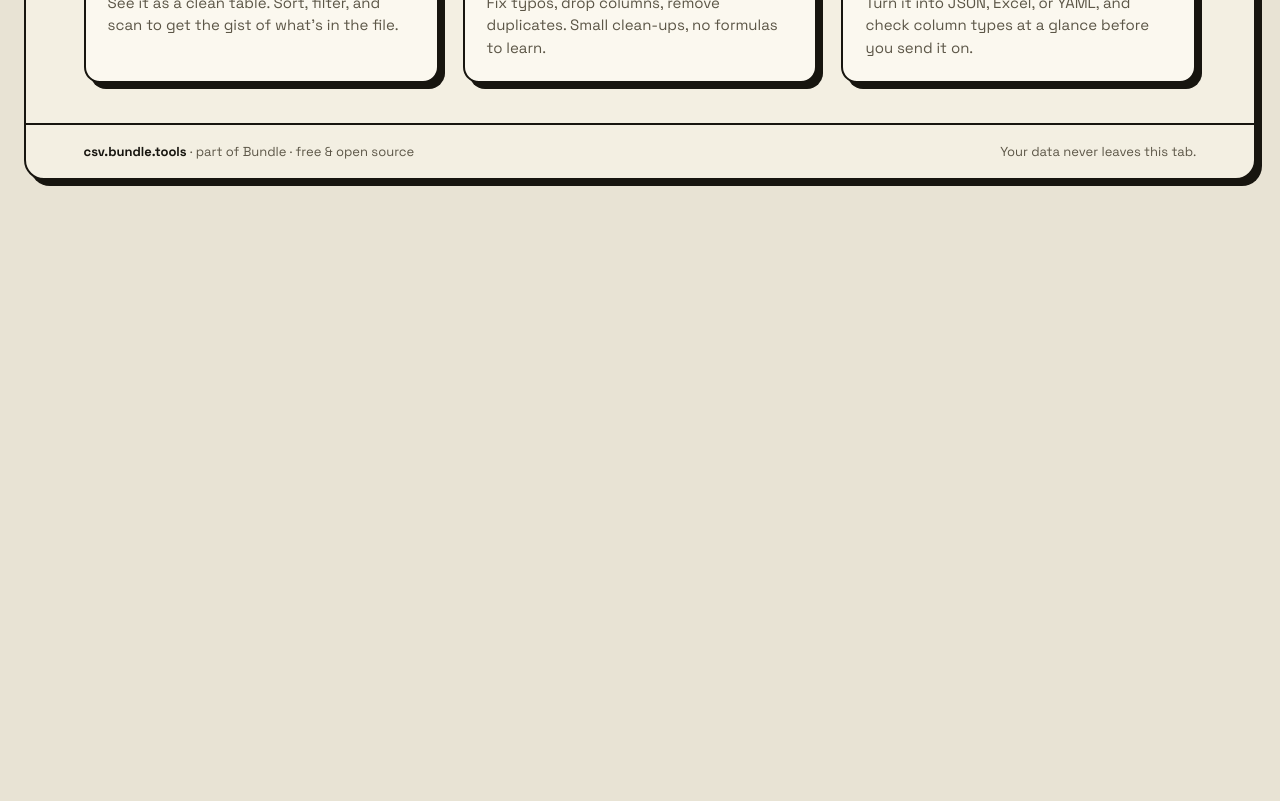
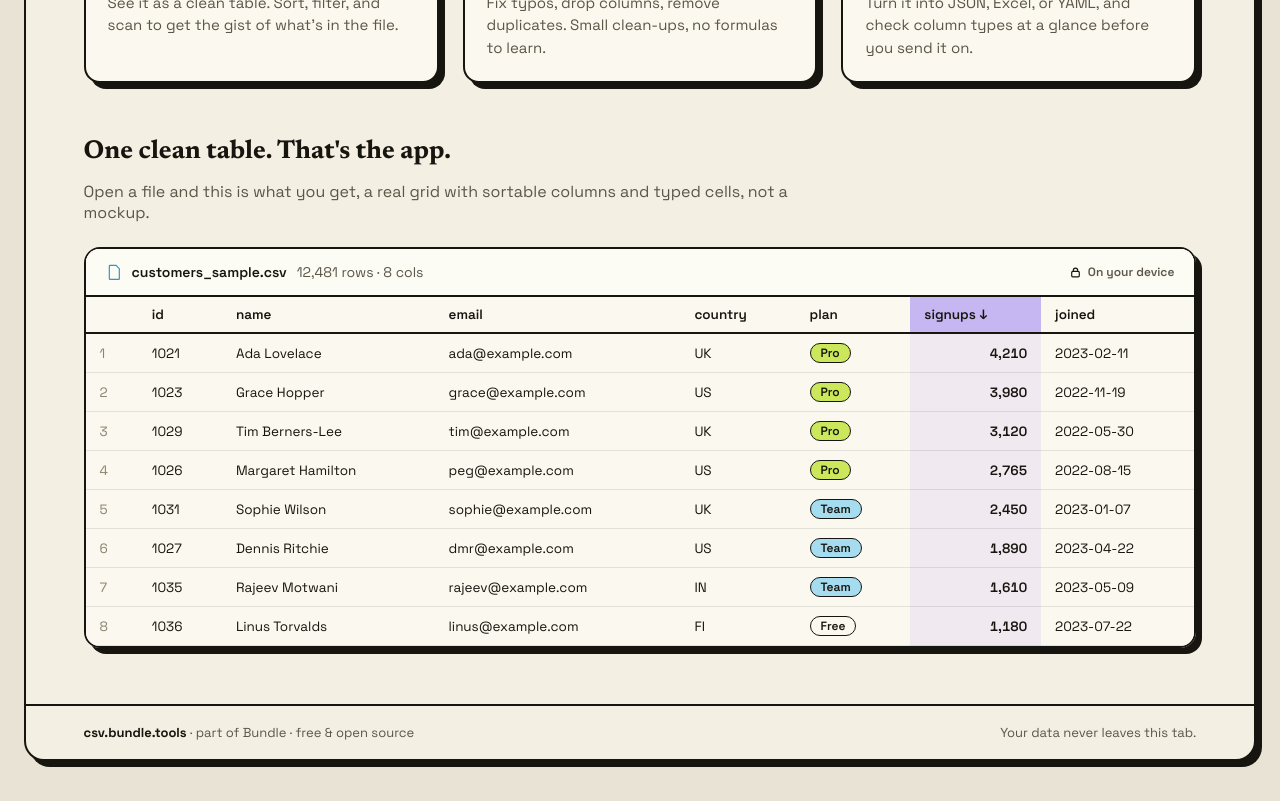
Before and after one commit to 3141roy/csv-tools, a SvelteKit app: page / in a window 1280 px wide. Shown: the part 940-1741 px from the top of the page. Before the commit the page ends 1160 px from the top, so only its background shows below. Built offline with nearby package versions, Linux system fonts and the light colour scheme.

Commit message:
Add preview to homepage

```diff
--- a/src/routes/+page.svelte
+++ b/src/routes/+page.svelte
@@ -157,6 +157,82 @@
 				<h3>Convert</h3>
 				<p>Turn it into JSON, Excel, or YAML, and check column types at a glance before you send it on.</p>
 			</article>
+		</div>
+	</section>
+
+	<!-- PREVIEW -->
+	<section class="preview-section">
+		<div class="section-head">
+			<h2>One clean table. That's the app.</h2>
+		</div>
+		<p class="section-lede">
+			Open a file and this is what you get, a real grid with sortable columns and typed
+			cells, not a mockup.
+		</p>
+
+		<div class="preview-frame">
+			<div class="preview-inner">
+			<div class="preview-filebar">
+				<div class="preview-file">
+					<svg width="16" height="16" viewBox="0 0 24 24" fill="none">
+						<path
+							d="M6 2h9l5 5v15a1 1 0 0 1-1 1H6a1 1 0 0 1-1-1V3a1 1 0 0 1 1-1z"
+							stroke="var(--sky-d)"
+							stroke-width="1.8"
+						/>
+					</svg>
+					<span class="preview-filename">customers_sample.csv</span>
+					<span class="preview-meta">12,481 rows · 8 cols</span>
+				</div>
+				<span class="privacy-note-sm">
+					<svg width="13" height="13" viewBox="0 0 24 24" fill="none">
+						<rect x="5" y="10" width="14" height="10" rx="2" stroke="var(--ink)" stroke-width="2.2" />
+						<path d="M8 10V8a4 4 0 0 1 8 0v2" stroke="var(--ink)" stroke-width="2.2" />
+					</svg>
+					On your device
+				</span>
+			</div>
+
+			<div class="preview-table-wrap">
+				<table class="preview-table">
+					<thead>
+						<tr>
+							<th></th>
+							<th>id</th>
+							<th>name</th>
+							<th>email</th>
+							<th>country</th>
+							<th>plan</th>
+							<th class="sorted">signups ↓</th>
+							<th>joined</th>
+						</tr>
+					</thead>
+					<tbody>
+						{#each [
+							{ id: 1021, name: 'Ada Lovelace', email: 'ada@example.com', country: 'UK', plan: 'Pro', signups: '4,210', joined: '2023-02-11' },
+							{ id: 1023, name: 'Grace Hopper', email: 'grace@example.com', country: 'US', plan: 'Pro', signups: '3,980', joined: '2022-11-19' },
+							{ id: 1029, name: 'Tim Berners-Lee', email: 'tim@example.com', country: 'UK', plan: 'Pro', signups: '3,120', joined: '2022-05-30' },
+							{ id: 1026, name: 'Margaret Hamilton', email: 'peg@example.com', country: 'US', plan: 'Pro', signups: '2,765', joined: '2022-08-15' },
+							{ id: 1031, name: 'Sophie Wilson', email: 'sophie@example.com', country: 'UK', plan: 'Team', signups: '2,450', joined: '2023-01-07' },
+							{ id: 1027, name: 'Dennis Ritchie', email: 'dmr@example.com', country: 'US', plan: 'Team', signups: '1,890', joined: '2023-04-22' },
+							{ id: 1035, name: 'Rajeev Motwani', email: 'rajeev@example.com', country: 'IN', plan: 'Team', signups: '1,610', joined: '2023-05-09' },
+							{ id: 1036, name: 'Linus Torvalds', email: 'linus@example.com', country: 'FI', plan: 'Free', signups: '1,180', joined: '2023-07-22' }
+						] as row, i (row.id)}
+							<tr>
+								<td class="row-num">{i + 1}</td>
+								<td>{row.id}</td>
+								<td>{row.name}</td>
+								<td>{row.email}</td>
+								<td>{row.country}</td>
+								<td><span class="plan-chip {row.plan.toLowerCase()}">{row.plan}</span></td>
+								<td class="sorted numeric">{row.signups}</td>
+								<td>{row.joined}</td>
+							</tr>
+						{/each}
+					</tbody>
+				</table>
+			</div>
+		</div>
 		</div>
 	</section>
 
@@ -472,6 +548,117 @@
 		margin: 0;
 	}
 
+	/* PREVIEW */
+	.preview-section {
+		padding: 16px clamp(20px, 4.5vw, 64px) 56px;
+	}
+	.section-lede {
+		font-size: 16px;
+		color: var(--ink-2);
+		max-width: 720px;
+		margin: 0 0 24px;
+	}
+	.preview-frame {
+		position: relative;
+		border: var(--border-w) solid var(--ink);
+		border-radius: 16px;
+		box-shadow: var(--shadow-hard-lg);
+	}
+	/* Its own layer, radius/overflow separate from .preview-frame, so the
+	   handwritten badge can sit above the frame's top edge without the
+	   frame's own corner-clipping cutting it off. */
+	.preview-inner {
+		background: var(--panel);
+		border-radius: 13.5px;
+		overflow: hidden;
+	}
+	.preview-filebar {
+		display: flex;
+		align-items: center;
+		justify-content: space-between;
+		gap: 16px;
+		padding: 14px 20px;
+		border-bottom: var(--border-w) solid var(--ink);
+		background: var(--panel-2);
+		flex-wrap: wrap;
+	}
+	.preview-file {
+		display: flex;
+		align-items: center;
+		gap: 10px;
+		font-size: 14px;
+	}
+	.preview-filename {
+		font-weight: 600;
+		color: var(--ink);
+	}
+	.preview-meta {
+		color: var(--ink-2);
+	}
+	.privacy-note-sm {
+		display: flex;
+		align-items: center;
+		gap: 6px;
+		font-size: 12px;
+		font-weight: 600;
+		color: var(--ink-2);
+	}
+	.preview-table-wrap {
+		overflow-x: auto;
+	}
+	.preview-table {
+		width: 100%;
+		border-collapse: collapse;
+		font-size: 13.5px;
+		white-space: nowrap;
+	}
+	.preview-table th,
+	.preview-table td {
+		padding: 9px 14px;
+		text-align: left;
+	}
+	.preview-table thead th {
+		border-bottom: var(--border-w) solid var(--ink);
+		font-weight: 600;
+	}
+	.preview-table tbody td {
+		border-bottom: 1px solid var(--hairline);
+	}
+	.preview-table th.sorted {
+		background: var(--lav);
+		color: var(--ink-on-accent);
+	}
+	.preview-table td.sorted {
+		background: rgba(198, 183, 242, 0.22);
+	}
+	.preview-table td.numeric {
+		text-align: right;
+		font-variant-numeric: tabular-nums;
+		font-weight: 600;
+	}
+	.row-num {
+		color: var(--ink-3);
+	}
+	.plan-chip {
+		display: inline-block;
+		font-size: 12px;
+		font-weight: 600;
+		border: 1.4px solid var(--ink);
+		border-radius: 999px;
+		padding: 1px 10px;
+	}
+	.plan-chip.pro {
+		background: var(--lime);
+		color: var(--ink-on-accent);
+	}
+	.plan-chip.team {
+		background: var(--sky);
+		color: var(--ink-on-accent);
+	}
+	.plan-chip.free {
+		background: var(--panel);
+	}
+
 	/* FOOTER */
 	.footer {
 		display: flex;
```
